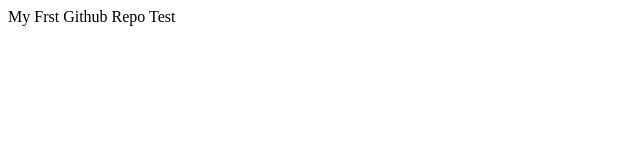
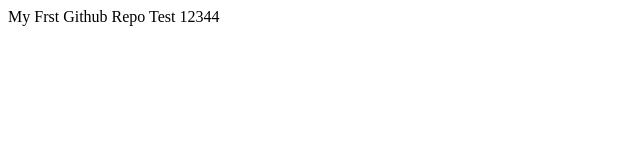
Before and after one commit to sanzidasayra/My-first-github-repo, a plain HTML site: page index.html in a window 1280 px wide. Shown: the full height of the page, 0-640 px from the left. Drawn offline with Linux system fonts and the light colour scheme.

Commit message:
autosavedchilona

```diff
--- a/index.html
+++ b/index.html
@@ -7,7 +7,7 @@
 </head>
 <body>
     <div>
-        My Frst Github Repo Test
+        My Frst Github Repo Test 12344
     </div>
 </body>
 </html>
```
